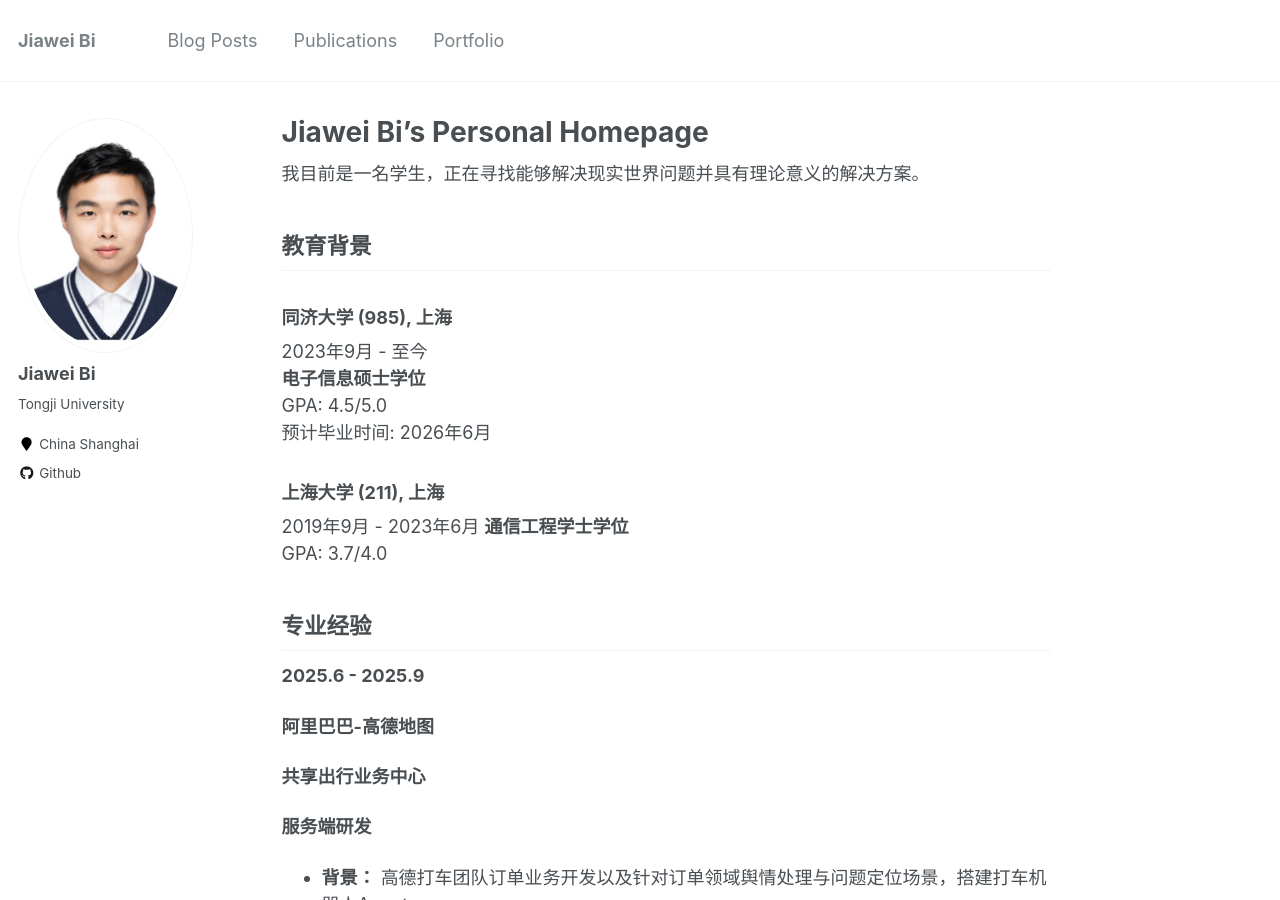
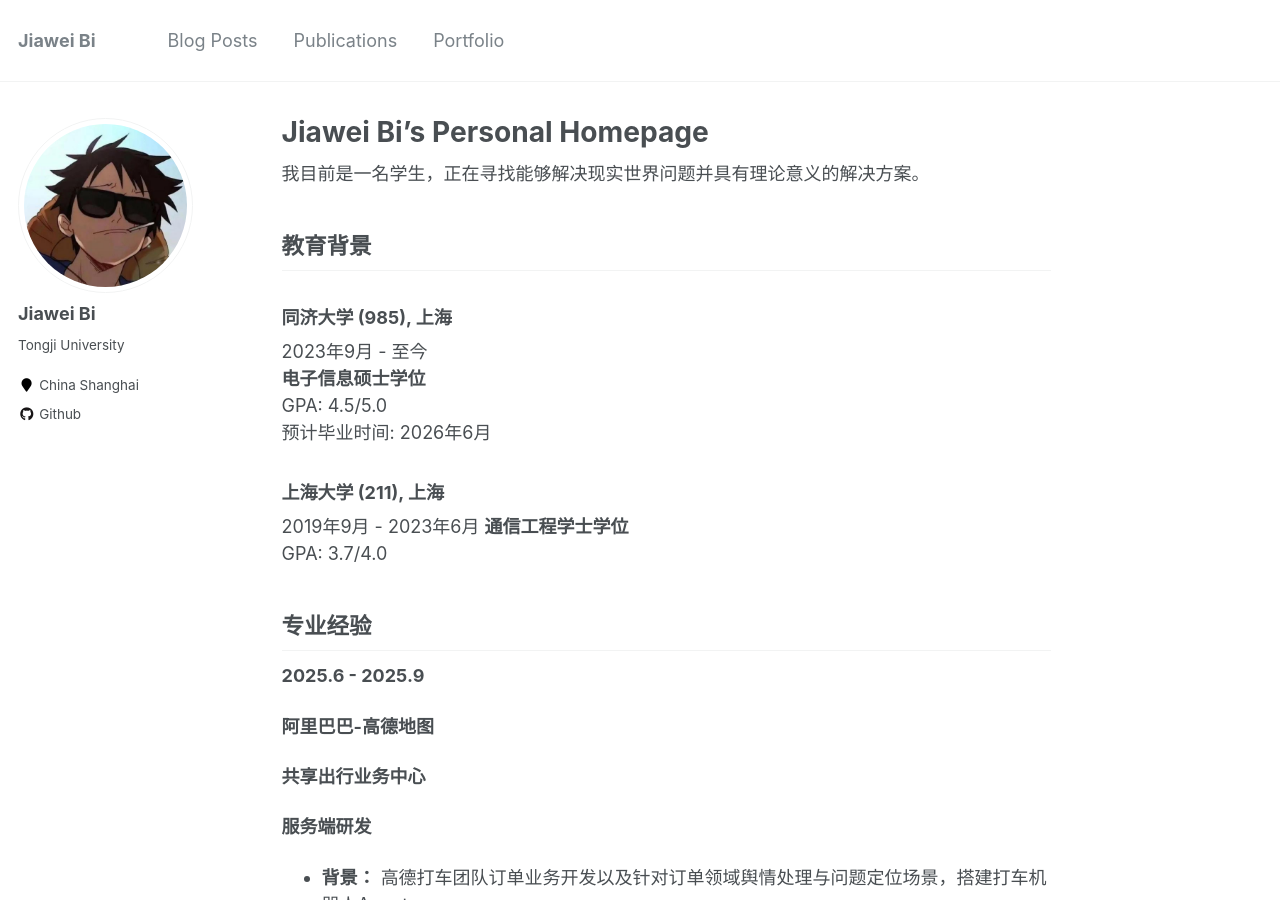
Before and after one commit to csjiaweibi/csjiaweibi.github.io, a Jekyll site: the page built from _pages/about.md, in a window 1280 px wide and 900 px high. Built offline with Jekyll 4.4.1, drawn with Linux system fonts in a browser that asks for light colours.

Commit message:
换照片

```diff
--- a/_config.yml
+++ b/_config.yml
@@ -81,7 +81,7 @@ analytics:
 # Site Author
 author:
   name             : "Jiawei Bi"
-  avatar           : "profile.png"
+  avatar           : "72600936.jpg"
   bio              : "Tongji University"
   location         : "China Shanghai"
   employer         :
```
Also changed, not shown: images/72600936.jpg (added).
